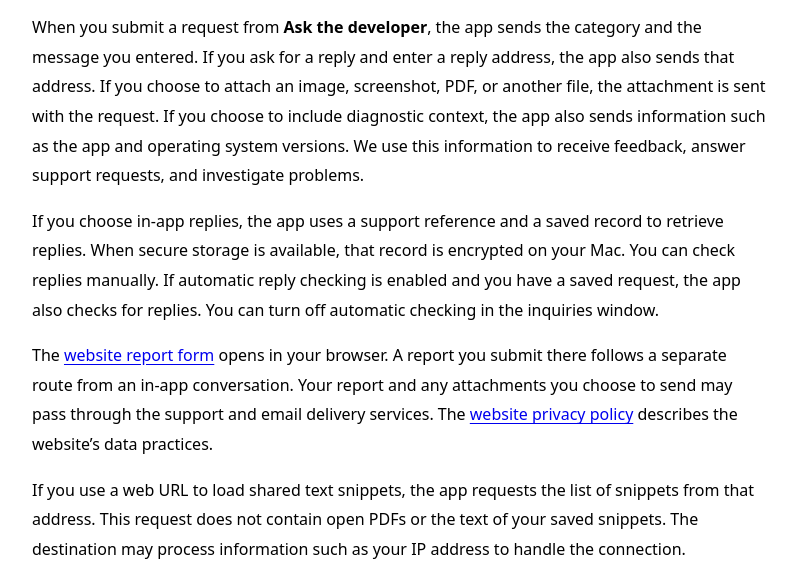
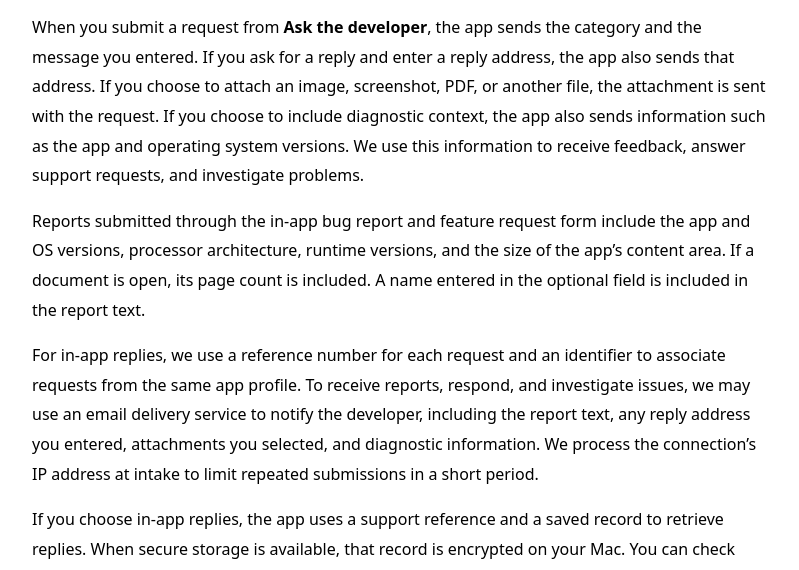
Before and after one commit to pdf-marin/pdf-marin.github.io, a plain HTML site: page en/mac-privacy.html in a window 1280 px wide. Shown: the part 204-774 px from the top of the page, without its empty margins (240-1039 px from the left). Drawn offline with Linux system fonts and the light colour scheme.

Commit message:
Update English Mac privacy policy
Added details about in-app bug reports and replies.

```diff
--- a/en/mac-privacy.html
+++ b/en/mac-privacy.html
@@ -20,6 +20,8 @@
     <h1>Privacy for PDF MARIN on the Mac App Store</h1>
     <p>Opening, annotating, and saving a PDF normally take place on your Mac. PDF compression and adding or removing password protection also run on your Mac.</p>
     <p>When you submit a request from <strong>Ask the developer</strong>, the app sends the category and the message you entered. If you ask for a reply and enter a reply address, the app also sends that address. If you choose to attach an image, screenshot, PDF, or another file, the attachment is sent with the request. If you choose to include diagnostic context, the app also sends information such as the app and operating system versions. We use this information to receive feedback, answer support requests, and investigate problems.</p>
+    <p>Reports submitted through the in-app bug report and feature request form include the app and OS versions, processor architecture, runtime versions, and the size of the app’s content area. If a document is open, its page count is included. A name entered in the optional field is included in the report text.</p>
+    <p>For in-app replies, we use a reference number for each request and an identifier to associate requests from the same app profile. To receive reports, respond, and investigate issues, we may use an email delivery service to notify the developer, including the report text, any reply address you entered, attachments you selected, and diagnostic information. We process the connection’s IP address at intake to limit repeated submissions in a short period.</p>
     <p>If you choose in-app replies, the app uses a support reference and a saved record to retrieve replies. When secure storage is available, that record is encrypted on your Mac. You can check replies manually. If automatic reply checking is enabled and you have a saved request, the app also checks for replies. You can turn off automatic checking in the inquiries window.</p>
     <p>The <a href="https://pdf-marin.github.io/en/#report">website report form</a> opens in your browser. A report you submit there follows a separate route from an in-app conversation. Your report and any attachments you choose to send may pass through the support and email delivery services. The <a href="https://pdf-marin.github.io/privacy.html">website privacy policy</a> describes the website’s data practices.</p>
     <p>If you use a web URL to load shared text snippets, the app requests the list of snippets from that address. This request does not contain open PDFs or the text of your saved snippets. The destination may process information such as your IP address to handle the connection.</p>
```
